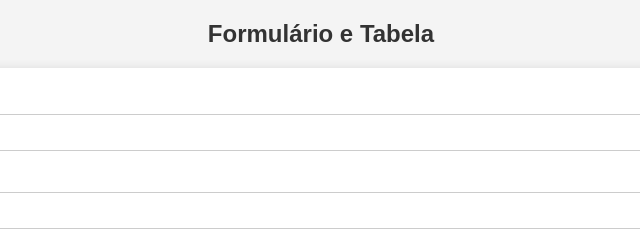
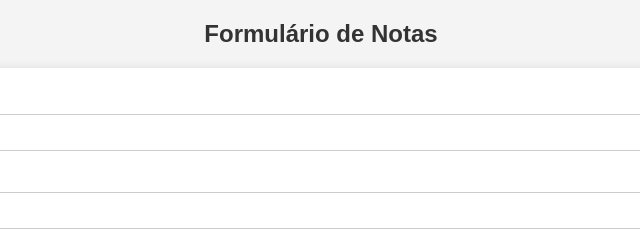
Before and after one commit to LeonardoSou7/otavio, a plain HTML site: page index.html in a window 1280 px wide. Shown: the top 240 px of the page, 319-959 px from the left. Drawn offline with Linux system fonts and the light colour scheme.

Commit message:
Add files via upload

```diff
--- a/index.html
+++ b/index.html
@@ -3,7 +3,7 @@
 <head>
     <meta charset="UTF-8">
     <meta name="viewport" content="width=device-width, initial-scale=1.0">
-    <title>Formulário e Tabela</title>
+    <title>Formulário de Notas</title>
     <style>
         body {
             font-family: Arial, sans-serif;
@@ -74,7 +74,7 @@
     </style>
 </head>
 <body>
-    <h2>Formulário e Tabela</h2>
+    <h2>Formulário de Notas</h2>
     <form id="cadastroForm">
         <label for="nome">Nome:</label>
         <input type="text" id="nome" name="nome" required>
```
